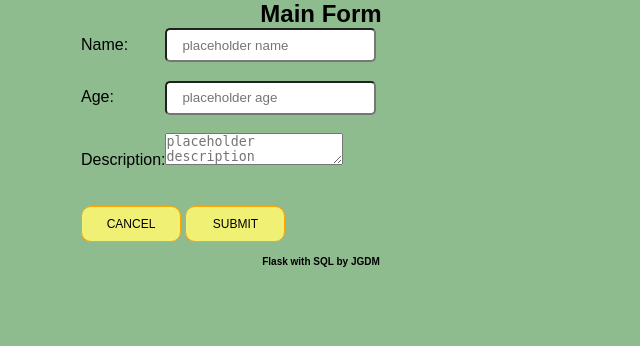
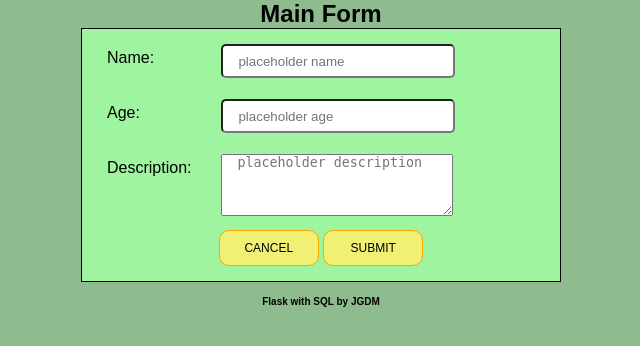
Before and after one commit to jg-digital-media/jgdm-python-app, a Flask app: page /form in a window 1280 px wide. Shown: the part 80-426 px from the top of the page, without its empty margins (319-959 px from the left). Run offline with Flask 2, Linux system fonts and the light colour scheme.

Commit message:
update stylesheet

```diff
--- a/static/style.css
+++ b/static/style.css
@@ -81,14 +81,42 @@ main {
       width: 10%;
       border: blue 2px solid;
       height: 30px; }
+  main form {
+    border: black solid 1px;
+    background: #9ff59f;
+    padding: 15px; }
+    @media (max-width: 540px) {
+      main form {
+        width: 90%;
+        display: block;
+        margin: 0 auto; } }
     main form .form-container label {
-    width: 80px;
+      width: 100px;
       display: inline-block;
-    height: 45px; }
+      height: 45px;
+      margin: 5px 10px;
+      vertical-align: top; }
     main form .form-container label + input {
       height: 30px;
       border-radius: 5px;
-    padding: 0 15px; }
+      width: 200px;
+      max-width: 200px;
+      padding: 0 15px;
+      transition: background .3s; }
+      main form .form-container label + input:hover {
+        background: lightgreen; }
+    main form .form-container label + textarea {
+      height: 60px;
+      width: 80px;
+      width: 200px;
+      max-width: 200px;
+      padding: 0 15px;
+      transition: background .3s; }
+      main form .form-container label + textarea:hover {
+        background: lightgreen; }
+    main form #form-buttons {
+      /* margin: 0 auto; */
+      text-align: center; }
     main form fieldset div label {
       width: 80px; }
     main form fieldset div legend + input[type='radio'],
```
Also changed, not shown: other parts of static/style.css (+27 -27 lines), 1 other file. Lines whose indentation alone changed are shown as unchanged.
